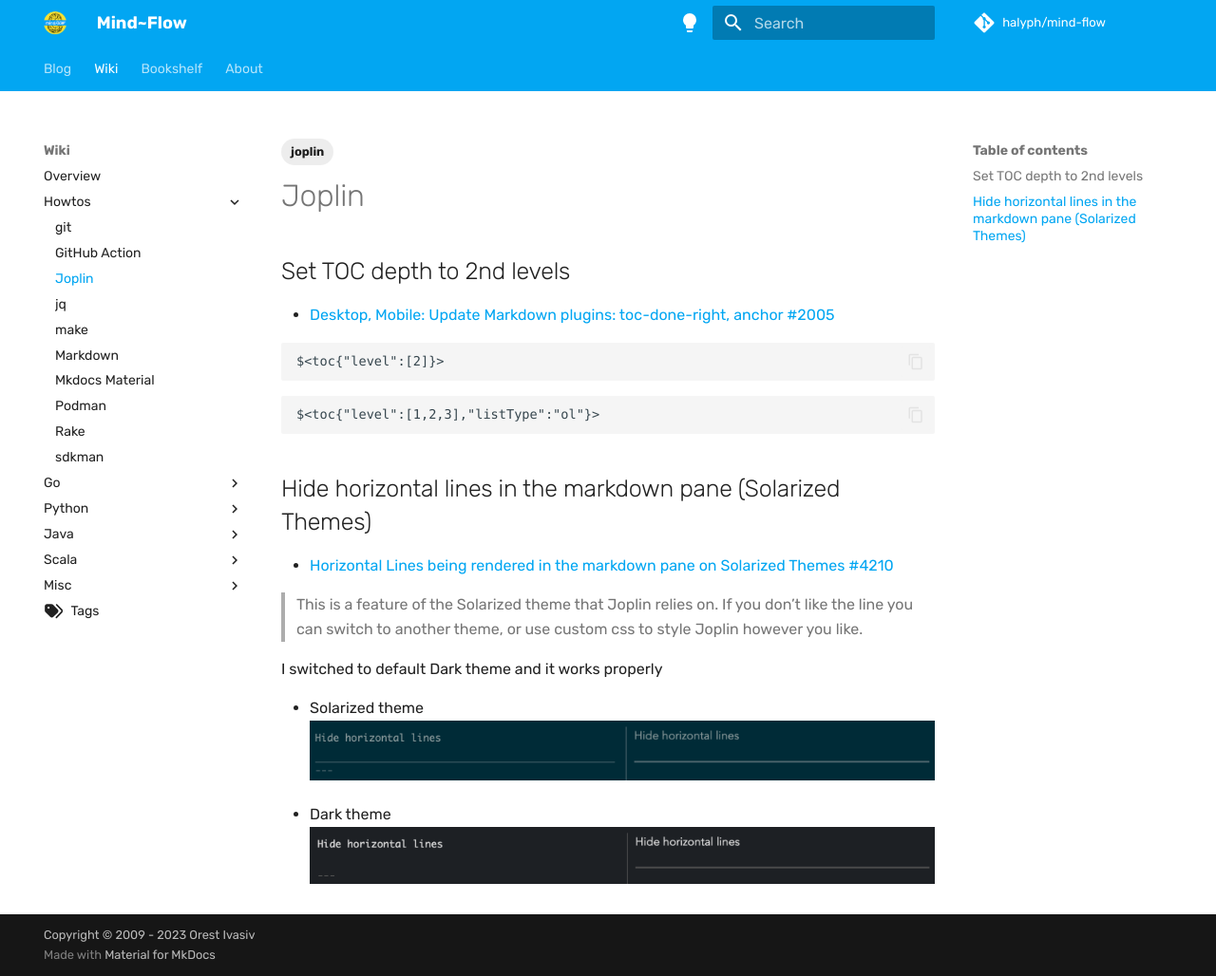
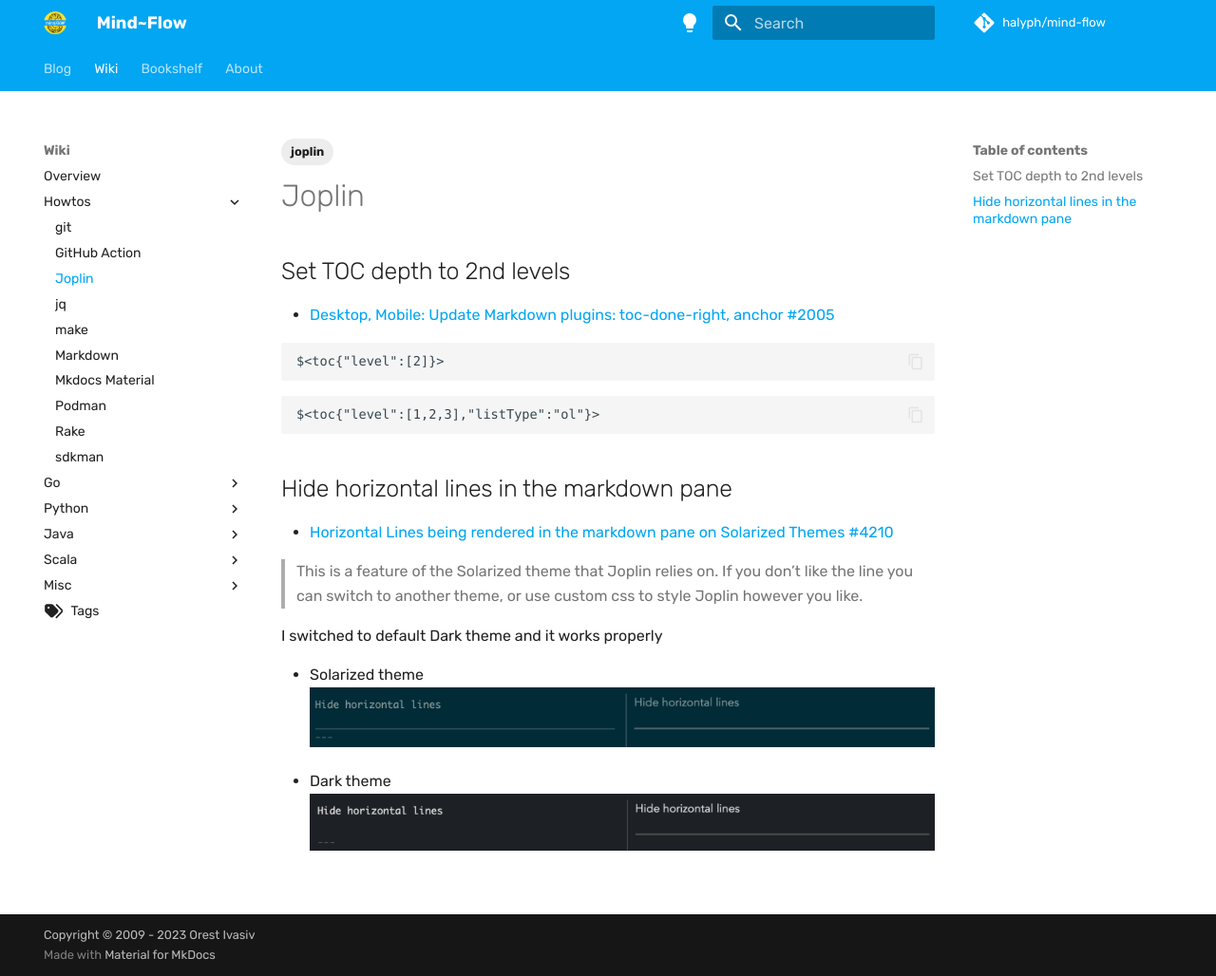
Before and after one commit to halyph/mind-flow, an MkDocs documentation site: the page built from docs/wiki/howtos/joplin.md, in a window 1280 px wide and 1028 px high. Shown: the whole window at 95% size. Built offline with MkDocs 1.6.1 and Material for MkDocs 9.7.7, drawn with Linux system fonts in a browser that asks for light colours; some web fonts are replaced; comment, search, counter and statistics services are not loaded.

Commit message:
upd joplin.md

````diff
--- a/docs/wiki/howtos/joplin.md
+++ b/docs/wiki/howtos/joplin.md
@@ -17,7 +17,7 @@ $<toc{"level":[2]}>
 $<toc{"level":[1,2,3],"listType":"ol"}>
 ```
 
-## Hide horizontal lines in the markdown pane (Solarized Themes)
+## Hide horizontal lines in the markdown pane
 
 - [Horizontal Lines being rendered in the markdown pane on Solarized Themes #4210](https://github.com/laurent22/joplin/issues/4210)
 
````
